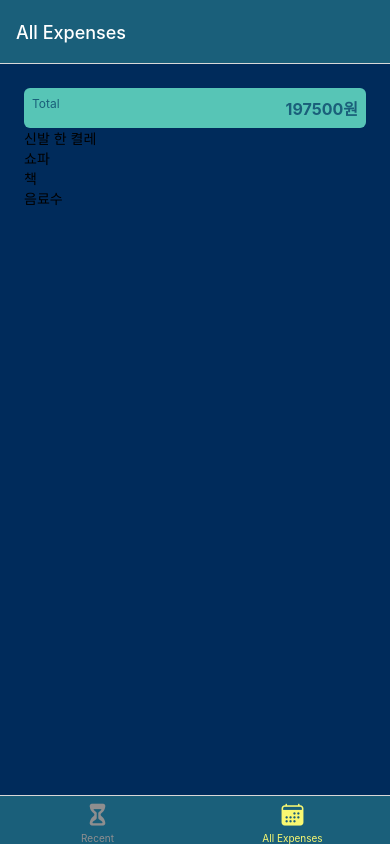
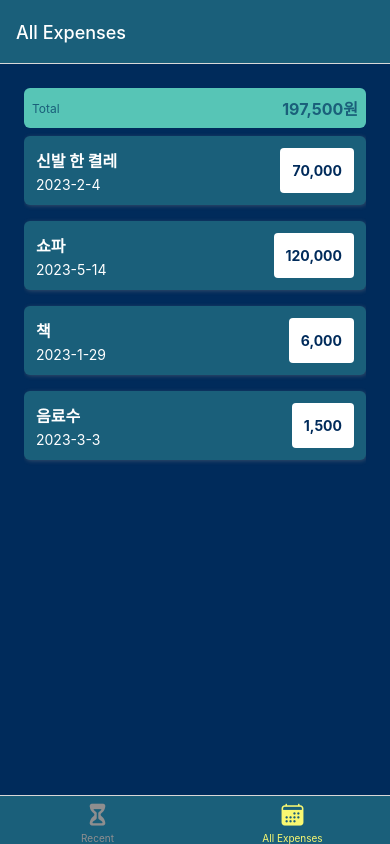
Before and after one commit to eunjitech/accountBook, a React Native app: screen /AllExpenses in a window 390 px wide. Built offline with nearby package versions, Linux system fonts and the light colour scheme.

Commit message:
8-134: ExpenseItem 컴포넌트 추가

```diff
--- /dev/null
+++ b/components/ExpensesOutput/ExpenseItem.js
@@ -0,0 +1,55 @@
+import React from "react";
+import { StyleSheet, Text, View, Pressable } from "react-native";
+import { getFormattedDate } from "../../utils/date";
+
+import { GlobalStyles } from "../../constants/styles";
+
+export default function ExpenseItem({ description, amount, date }) {
+  return (
+    <Pressable>
+      <View style={styles.expenseItem}>
+        <View>
+          <Text style={[styles.textBase, styles.description]}>
+            {description}
+          </Text>
+          <Text style={styles.textBase}>{getFormattedDate(date)}</Text>
+        </View>
+        <View style={styles.amountContainer}>
+          <Text style={styles.amount}>{amount.toLocaleString("ko-KR")}</Text>
+        </View>
+      </View>
+    </Pressable>
+  );
+}
+
+const styles = StyleSheet.create({
+  expenseItem: {
+    padding: 12,
+    marginVertical: 8,
+    backgroundColor: GlobalStyles.colors.lightNavy,
+    flexDirection: "row",
+    justifyContent: "space-between",
+    borderRadius: 6,
+    elevation: 3,
+    shadowColor: "grey",
+    shadowRadius: 4,
+    shadowOffset: { width: 1, height: 1 },
+    shadowOpacity: 0.4,
+  },
+  textBase: {
+    color: "#fff",
+  },
+  description: { fontSize: 16, marginBottom: 4, fontWeight: "bold" },
+  amountContainer: {
+    paddingHorizontal: 12,
+    paddingVertical: 4,
+    backgroundColor: "#fff",
+    justifyContent: "center",
+    alignItems: "center",
+    borderRadius: 4,
+  },
+  amount: {
+    color: GlobalStyles.colors.darkNavy,
+    fontWeight: "bold",
+  },
+});
--- a/components/ExpensesOutput/ExpensesList.js
+++ b/components/ExpensesOutput/ExpensesList.js
@@ -1,8 +1,10 @@
 import React from "react";
 import { FlatList, StyleSheet, Text, View } from "react-native";
 
+import ExpenseItem from "./ExpenseItem";
+
 function renderExpensesItem(itemData) {
-  return <Text>{itemData.item.description}</Text>;
+  return <ExpenseItem {...itemData.item} />;
 }
 
 export default function ExpensesList({ expenses }) {
--- a/components/ExpensesOutput/ExpensesSummary.js
+++ b/components/ExpensesOutput/ExpensesSummary.js
@@ -11,7 +11,7 @@ export default function ExpensesSummary({ periodName, expenses }) {
   return (
     <View style={styles.container}>
       <Text style={styles.period}>{periodName}</Text>
-      <Text style={styles.sum}>{expensesSum}원</Text>
+      <Text style={styles.sum}>{expensesSum.toLocaleString("ko-KR")}원</Text>
     </View>
   );
 }
@@ -23,7 +23,7 @@ const styles = StyleSheet.create({
     borderRadius: 6,
     flexDirection: "row",
     justifyContent: "space-between",
-    alignItems: "cneter",
+    alignItems: "center",
   },
   period: {
     fontSize: 12,
--- /dev/null
+++ b/utils/date.js
@@ -0,0 +1,3 @@
+export function getFormattedDate(date) {
+  return `${date.getFullYear()}-${date.getMonth() + 1}-${date.getDate()}`;
+}
```
